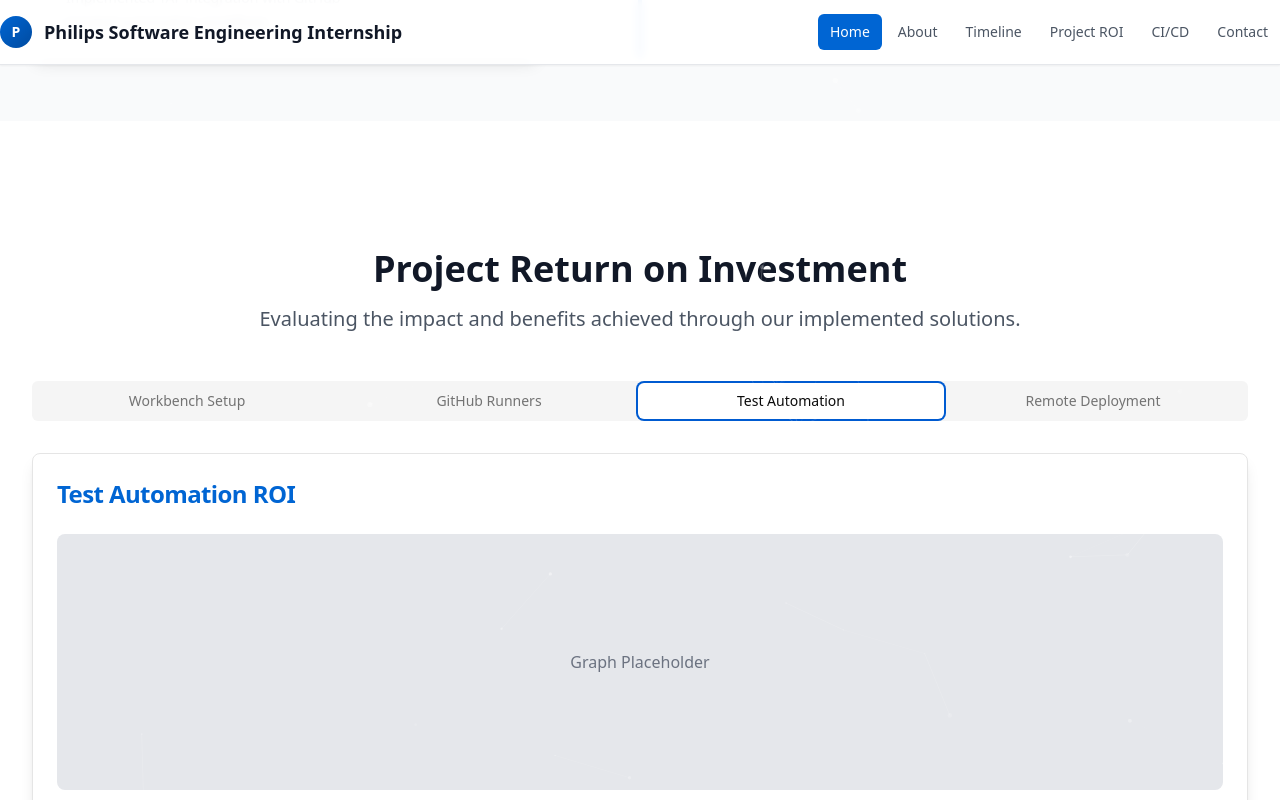
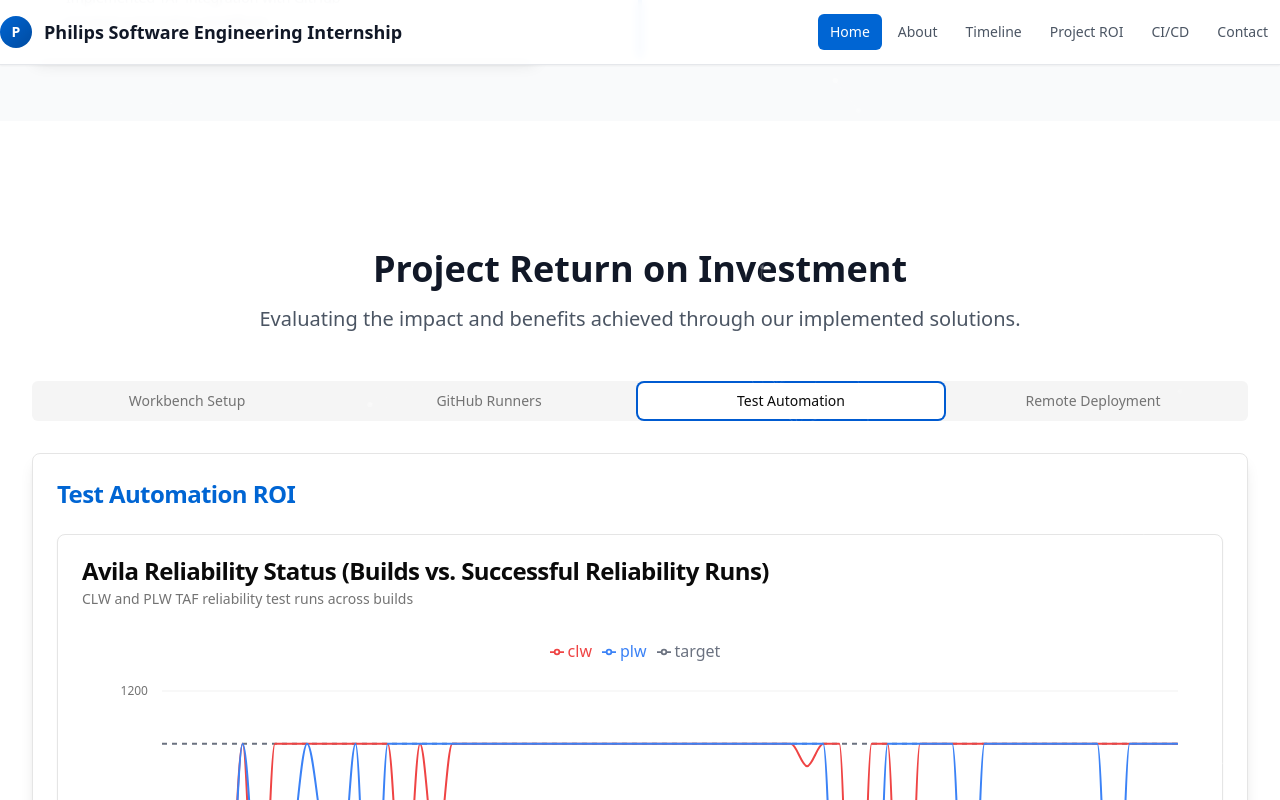
Before and after one commit to TomStevenson1/intern-demo, a React (Create React App) app: page / in a window 1280 px wide. Both pictures are taken after a click on the tab "Test Automation". Shown: the part 6347-7147 px from the top of the page. Built offline with nearby package versions, Linux system fonts and the light colour scheme.

Commit message:
TAF chart

```diff
--- /dev/null
+++ b/src/components/charts/TestCoverageLineChart.tsx
@@ -0,0 +1,189 @@
+"use client"
+
+import { TrendingUp } from "lucide-react"
+import { CartesianGrid, Line, LineChart, XAxis, YAxis, ResponsiveContainer, Legend } from "recharts"
+
+import {
+  Card,
+  CardContent,
+  CardDescription,
+  CardFooter,
+  CardHeader,
+  CardTitle,
+} from "../ui/card"
+import {
+  ChartConfig,
+  ChartContainer,
+  ChartTooltip,
+  ChartTooltipContent,
+} from "../ui/chart"
+
+export const description = "Test coverage line chart showing CLW and PLW coverage over builds"
+
+const chartData = [
+  { build: "6.1.0-beta.1123", clw: 337, plw: 35, target: 1068 },
+  { build: "6.1.0-beta.1182", clw: 710, plw: 34, target: 1068 },
+  { build: "6.1.0-beta.1187", clw: 698, plw: 72, target: 1068 },
+  { build: "6.1.0-beta.1192", clw: 384, plw: 392, target: 1068 },
+  { build: "6.1.0-beta.1208", clw: 473, plw: 442, target: 1068 },
+  { build: "6.1.0-beta.1219", clw: 1068, plw: 1068, target: 1068 },
+  { build: "6.1.0-beta.1257", clw: 338, plw: 597, target: 1068 },
+  { build: "6.1.0-beta.1267", clw: 1068, plw: 452, target: 1068 },
+  { build: "6.1.0-beta.1281", clw: 1068, plw: 768, target: 1068 },
+  { build: "6.1.0-beta.1291", clw: 1068, plw: 1068, target: 1068 },
+  { build: "6.1.0-beta.1291SD", clw: 1068, plw: 836, target: 1068 },
+  { build: "6.1.0-beta.1304BLR", clw: 1068, plw: 672, target: 1068 },
+  { build: "6.1.0-beta.1304SD", clw: 1068, plw: 1068, target: 1068 },
+  { build: "6.1.0-beta.1320BLR", clw: 1068, plw: 288, target: 1068 },
+  { build: "6.1.0-beta.1333SD", clw: 1068, plw: 1068, target: 1068 },
+  { build: "6.1.0-beta.1333BLR", clw: 576, plw: 1068, target: 1068 },
+  { build: "6.1.0-beta.1333SD", clw: 1068, plw: 1068, target: 1068 },
+  { build: "6.1.0-beta.1345SD", clw: 768, plw: 1068, target: 1068 },
+  { build: "6.1.0-beta.1345BLR", clw: 1068, plw: 1068, target: 1068 },
+  { build: "6.1.0-beta.1359SD", clw: 1068, plw: 1068, target: 1068 },
+  { build: "6.1.0-beta.1359SD", clw: 1068, plw: 1068, target: 1068 },
+  { build: "6.1.0-beta.1359BLR", clw: 1068, plw: 1068, target: 1068 },
+  { build: "6.1.0-beta.1372BLR", clw: 1068, plw: 1068, target: 1068 },
+  { build: "6.1.0-beta.1359SD", clw: 1068, plw: 1068, target: 1068 },
+  { build: "6.1.0-beta.1372SD", clw: 1068, plw: 1068, target: 1068 },
+  { build: "6.1.0-beta.1393BLR", clw: 1068, plw: 1068, target: 1068 },
+  { build: "6.1.0-beta.1393SD", clw: 1068, plw: 1068, target: 1068 },
+  { build: "6.1.0-beta.1402SD", clw: 1068, plw: 1068, target: 1068 },
+  { build: "6.1.0-beta.1415SD", clw: 1068, plw: 1068, target: 1068 },
+  { build: "6.1.0-beta.1417SD", clw: 1068, plw: 1068, target: 1068 },
+  { build: "6.1.0-beta.1429SD", clw: 1068, plw: 1068, target: 1068 },
+  { build: "6.1.0-beta.1402BLR", clw: 1068, plw: 1068, target: 1068 },
+  { build: "6.1.0-beta.1429BLR", clw: 1068, plw: 1068, target: 1068 },
+  { build: "6.1.0-beta.1436SD", clw: 1068, plw: 1068, target: 1068 },
+  { build: "6.1.0-beta.1436BLR", clw: 1068, plw: 1068, target: 1068 },
+  { build: "6.1.0-beta.1444SD", clw: 1068, plw: 1068, target: 1068 },
+  { build: "6.1.0-beta.1472SD", clw: 1068, plw: 1068, target: 1068 },
+  { build: "6.1.0-beta.1472BLR", clw: 1068, plw: 1068, target: 1068 },
+  { build: "6.1.0-beta.1475SD", clw: 1068, plw: 1068, target: 1068 },
+  { build: "6.1.0-beta.1436SD", clw: 1068, plw: 1068, target: 1068 },
+  { build: "6.1.0-beta.1492SD", clw: 1012, plw: 1068, target: 1068 },
+  { build: "6.1.0-beta.1509BLR", clw: 1068, plw: 1068, target: 1068 },
+  { build: "6.1.0-beta.1509BLR", clw: 1068, plw: 208, target: 1068 },
+  { build: "6.1.0-beta.1515BLR", clw: 12, plw: 72, target: 1068 },
+  { build: "6.1.0-beta.1530BLR", clw: 1068, plw: 83, target: 1068 },
+  { build: "6.1.0-beta.1530SD", clw: 1068, plw: 1068, target: 1068 },
+  { build: "6.1.0-beta.1532BLR", clw: 26, plw: 1068, target: 1068 },
+  { build: "6.1.0-beta.1532SD", clw: 1068, plw: 1068, target: 1068 },
+  { build: "6.1.0-beta.1548SD", clw: 1068, plw: 1068, target: 1068 },
+  { build: "6.1.0-beta.1548BLR", clw: 1068, plw: 1068, target: 1068 },
+  { build: "6.1.0-beta.1567BLR", clw: 1068, plw: 236, target: 1068 },
+  { build: "6.1.0-beta.1567SD", clw: 1068, plw: 1068, target: 1068 },
+  { build: "6.1.0-beta.1576BLR", clw: 1068, plw: 1068, target: 1068 },
+  { build: "6.1.0-beta.1576SD", clw: 1068, plw: 1068, target: 1068 },
+  { build: "6.1.0-beta.1584BLR", clw: 1068, plw: 1068, target: 1068 },
+  { build: "6.1.0-beta.1584SD", clw: 1068, plw: 1068, target: 1068 },
+  { build: "6.1.0-beta.1612SD", clw: 1068, plw: 1068, target: 1068 },
+  { build: "6.1.0-beta.1576BLR", clw: 1068, plw: 1068, target: 1068 },
+  { build: "6.0.1.BuildDSD", clw: 1068, plw: 1068, target: 1068 },
+  { build: "6.0.1-BuildDBLR", clw: 1068, plw: 191, target: 1068 },
+  { build: "6.1.0-beta.1625SD", clw: 1068, plw: 1068, target: 1068 },
+  { build: "6.0.4-BuildESD", clw: 1068, plw: 1068, target: 1068 },
+  { build: "6.0.4-BuildEBLR", clw: 1068, plw: 1068, target: 1068 },
+  { build: "6.0.4-BuildEBLR", clw: 1068, plw: 1068, target: 1068 },
+]
+
+const chartConfig = {
+  clw: {
+    label: "CLW Coverage",
+    color: "var(--chart-1)",
+  },
+  plw: {
+    label: "PLW Coverage",
+    color: "var(--chart-2)",
+  },
+  target: {
+    label: "Target Coverage",
+    color: "var(--chart-3)",
+  },
+} satisfies ChartConfig
+
+export function TestCoverageLineChart() {
+  return (
+    <Card>
+      <CardHeader>
+        <CardTitle>Avila Reliability Status (Builds vs. Successful Reliability Runs) </CardTitle>
+        <CardDescription>CLW and PLW TAF reliability test runs across builds</CardDescription>
+      </CardHeader>
+      <CardContent>
+        <ChartContainer config={chartConfig}>
+          <LineChart
+            accessibilityLayer
+            data={chartData}
+            height={540}
+            margin={{
+              left: 20,
+              right: 20,
+              top: 10,
+              bottom: 60,
+            }}
+          >
+            <CartesianGrid vertical={false} />
+            <Legend
+              verticalAlign="top"
+              height={48}
+              iconType="line"
+              wrapperStyle={{ fontSize: '1rem', marginBottom: 12 }}
+            />
+            <XAxis
+              dataKey="build"
+              tickLine={false}
+              axisLine={false}
+              tickMargin={8}
+              interval={0}
+              tickFormatter={(value) => value}
+              angle={-45}
+              dy={16}
+            />
+            <YAxis
+              tickLine={false}
+              axisLine={false}
+              tickMargin={8}
+              domain={[0, 1200]}
+              tickFormatter={(value) => value.toString()}
+            />
+            <ChartTooltip cursor={false} content={<ChartTooltipContent />} />
+            <Line
+              dataKey="target"
+              type="monotone"
+              stroke="#6b7280"
+              strokeWidth={2}
+              dot={false}
+              strokeDasharray="5 5"
+            />
+            <Line
+              dataKey="clw"
+              type="monotone"
+              stroke="#ef4444"
+              strokeWidth={2}
+              dot={false}
+            />
+            <Line
+              dataKey="plw"
+              type="monotone"
+              stroke="#3b82f6"
+              strokeWidth={2}
+              dot={false}
+            />
+          </LineChart>
+        </ChartContainer>
+      </CardContent>
+      <CardFooter>
+        <div className="flex w-full items-start gap-2 text-sm">
+          <div className="grid gap-2">
+            <div className="flex items-center gap-2 leading-none font-medium">
+              Reliability testing improving over time <TrendingUp className="h-4 w-4" />
+            </div>
+            <div className="text-muted-foreground flex items-center gap-2 leading-none">
+              Showing CLW and PLW coverage progression across release candidates
+            </div>
+          </div>
+        </div>
+      </CardFooter>
+    </Card>
+  )
+}
--- a/src/components/sections/About.tsx
+++ b/src/components/sections/About.tsx
@@ -46,11 +46,11 @@
               <div className="mt-6 pt-4 border-t space-y-2">
                 <h4 className="font-semibold text-primary">Interests Outside of Work:</h4>
                 <ul className="text-sm text-gray-600 space-y-1">
-                  <li>• Basketball</li>
-                  <li>• Hiking</li>
-                  <li>• Playing Guitar</li>
-                  <li>• Video Game Development</li>
+                  <li>• Basketball (playing and watching)</li>
+                  <li>• Cars</li>
+                  <li>• Travel</li>
                   <li>• Cooking</li>
+                  <li>• Video Games</li>
                 </ul>
               </div>
             </CardContent>
--- a/src/components/sections/DevOpsOverview.tsx
+++ b/src/components/sections/DevOpsOverview.tsx
@@ -6,6 +6,7 @@
 import { BuildTestPublishChart } from '../charts/BuildTestPublishChart';
 import { WorkflowRunsAreaChart } from '../charts/WorkflowRunsAreaChart';
 import { DeploymentBuildsChart } from '../charts/DeploymentBuildsChart';
+import { TestCoverageLineChart } from '../charts/TestCoverageLineChart';
 
 const DevOpsOverview: React.FC = () => {
   return (
@@ -78,8 +79,8 @@
                 <CardTitle className="text-2xl text-primary">Test Automation ROI</CardTitle>
               </CardHeader>
               <CardContent className="space-y-4">
-                <div className="h-64 w-full bg-gray-200 rounded-lg flex items-center justify-center p-4">
-                  <span className="text-gray-500">Graph Placeholder</span>
+                <div className="w-full">
+                  <TestCoverageLineChart />
                 </div>
                 <p className="text-gray-700 mt-4">
                   Automated testing frameworks improved code reliability and reduced manual effort.
```
